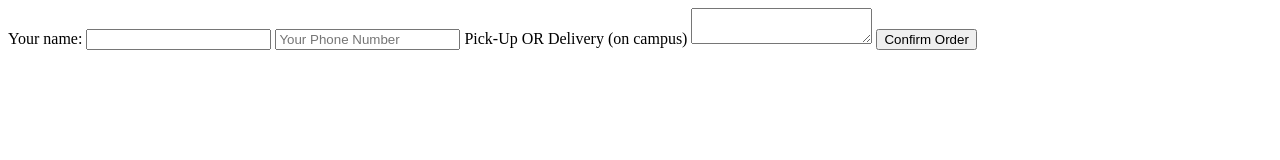
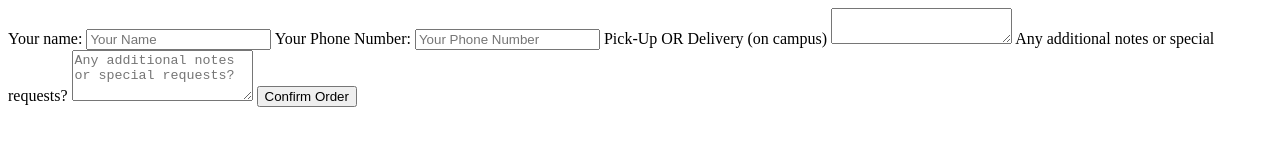
Before and after one commit to Alrabab-Ahmed/Wahat, a plain HTML site: page index.html in a window 1280 px wide. Drawn offline with Linux system fonts and the light colour scheme.

Commit message:
Update index.html

```diff
--- a/index.html
+++ b/index.html
@@ -4,14 +4,23 @@
 >
   <label>
     Your name:
-    <input type="text" name="name">
+   <input type="text" placeholder="Your Name" required>
   </label>
 
-  <input type="text" placeholder="Your Phone Number" required>
+  <label>
+    Your Phone Number:
+  <input type="number" placeholder="Your Phone Number" required>
+    </label>
 
   <label>
     Pick-Up OR Delivery (on campus)
+    <input type="text" id="deliveryLocation" placeholder="Your location on campus" style="display:none;">
     <textarea name="message"></textarea>
+  </label>
+
+  <label>
+Any additional notes or special requests?
+      <textarea id="additionalNotes" placeholder="Any additional notes or special requests?" rows="3"></textarea>
   </label>
 
   <button type="submit">Confirm Order</button>
```
